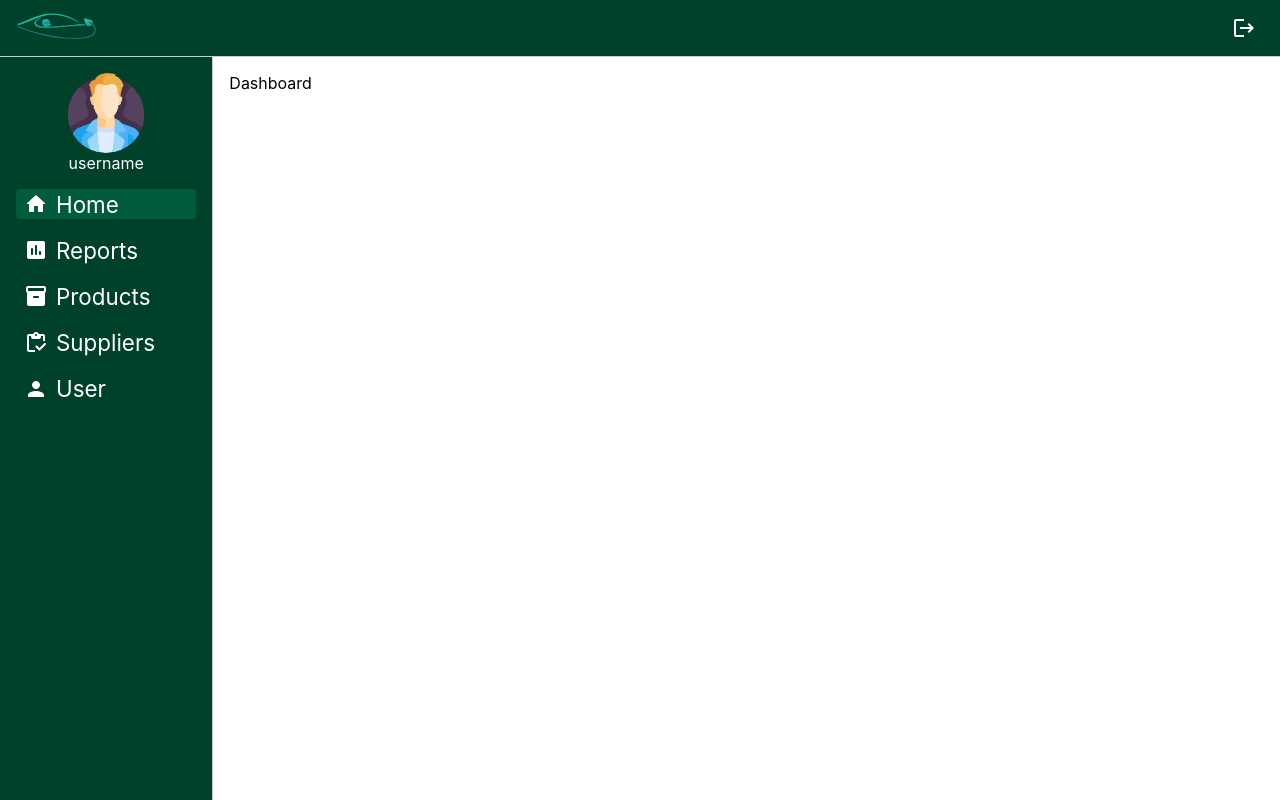
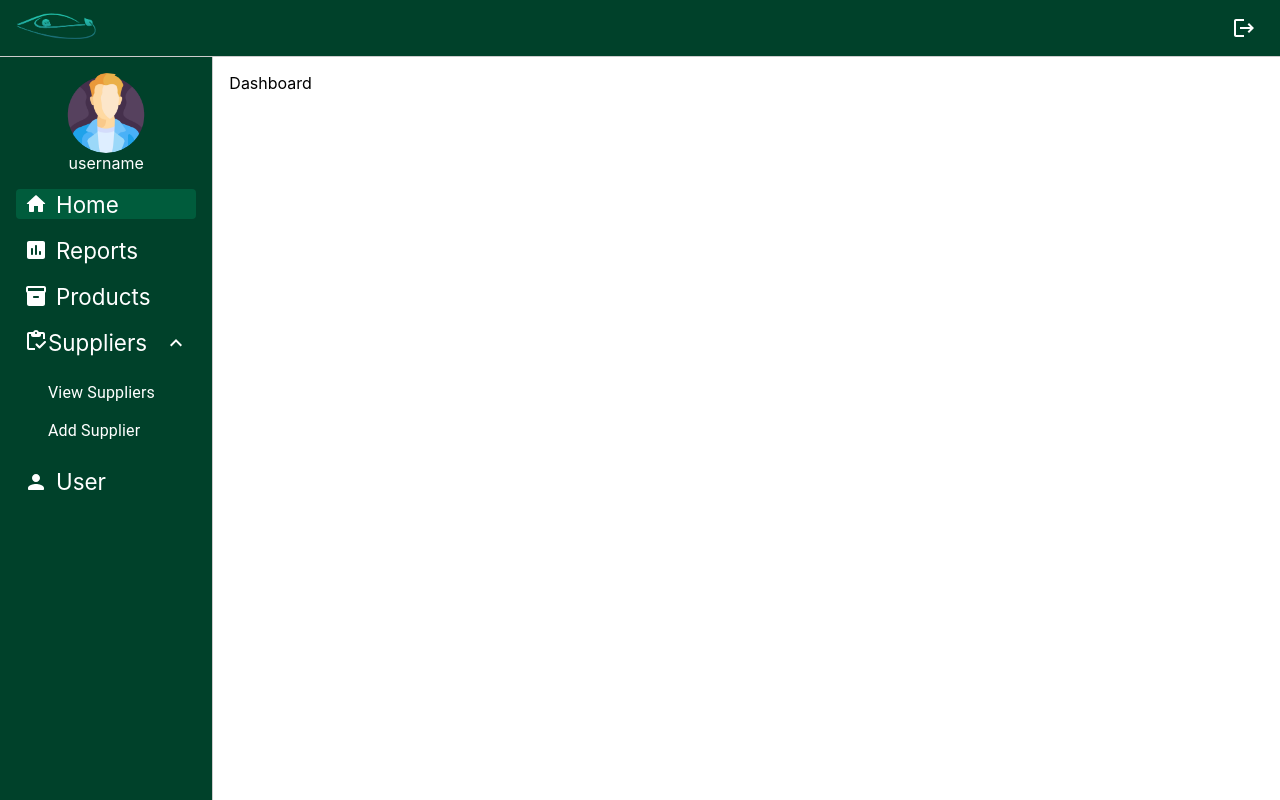
Before and after one commit to cuert-web/cuert-inventory-frontend, a React (Vite) app: page /dashboard in a window 1280 px wide. Built offline with nearby package versions, Linux system fonts and the light colour scheme; sample sign-in values are in the browser's storage.

Commit message:
update sidebar

```diff
--- a/src/App.jsx
+++ b/src/App.jsx
@@ -5,8 +5,8 @@ import { QueryClient, QueryClientProvider } from "@tanstack/react-query";
 import GlobalStyles from "@/styles/GlobalStyles";
 import { Login, Signup } from "@/features/auth";
 import AppLayout from "@/layouts/AppLayout";
-import { Dashboard } from "./features/dashboard";
-import ProtectedRoute from "./components/ProtectedRoute/ProtectedRoute";
+import { Dashboard } from "@/features/dashboard";
+import ProtectedRoute from "@/components/ProtectedRoute/ProtectedRoute";
 
 const queryClient = new QueryClient({
   defaultOptions: {
--- a/src/components/Sidebar/Sidebar.jsx
+++ b/src/components/Sidebar/Sidebar.jsx
@@ -1,18 +1,38 @@
-import { Avatar } from "@mui/material";
+import {
+  Avatar,
+  Collapse,
+  List,
+  // ListItemButton,
+  // ListItemIcon,
+  ListItemText,
+} from "@mui/material";
 import {
   AvatarContainer,
+  IconDiv,
   StyledAside,
   StyledList,
+  StyledListItem,
+  StyledListItemButton,
   StyledNavLink,
 } from "./Sidebar.styled";
 import avatar from "@/assets/avatar.png";
 import HomeRoundedIcon from "@mui/icons-material/HomeRounded";
 import AssessmentRoundedIcon from "@mui/icons-material/AssessmentRounded";
-import Inventory2RoundedIcon from '@mui/icons-material/Inventory2Rounded';
-import InventoryRoundedIcon from '@mui/icons-material/InventoryRounded';
-import PersonRoundedIcon from '@mui/icons-material/PersonRounded';
+import Inventory2RoundedIcon from "@mui/icons-material/Inventory2Rounded";
+import InventoryRoundedIcon from "@mui/icons-material/InventoryRounded";
+import PersonRoundedIcon from "@mui/icons-material/PersonRounded";
+import { ExpandLess, ExpandMore } from "@mui/icons-material";
+import { useState } from "react";
+import { useNavigate } from "react-router";
 
 const Sidebar = () => {
+  const [openSuppliers, setOpenSuppliers] = useState(true);
+  const navigate = useNavigate();
+
+  const handleClick = () => {
+    setOpenSuppliers(!openSuppliers);
+  };
+
   return (
     <StyledAside>
       <AvatarContainer>
@@ -39,11 +59,24 @@ const Sidebar = () => {
           </StyledNavLink>
         </li>
         <li>
-          <StyledNavLink to="/suppliers">
-            <InventoryRoundedIcon />
-            <p>Suppliers</p>
-          </StyledNavLink>
+          <StyledListItem onClick={handleClick}>
+            <IconDiv>
+              <InventoryRoundedIcon />
+              <p>Suppliers</p>
+            </IconDiv>
+            {openSuppliers ? <ExpandLess /> : <ExpandMore />}
+          </StyledListItem>
         </li>
+        <Collapse in={openSuppliers} timeout="auto" unmountOnExit>
+          <List component="div" disablePadding>
+            <StyledListItemButton sx={{p:0.4, pl: 4 }} onClick={()=>navigate("/suppliers")}>
+              <ListItemText primary="View Suppliers" />
+            </StyledListItemButton>
+            <StyledListItemButton sx={{p:0.4,  pl: 4 }} onClick={()=>navigate("/suppliers/add-supplier")}>
+              <ListItemText primary="Add Supplier" />
+            </StyledListItemButton>
+          </List>
+        </Collapse>
         <li>
           <StyledNavLink to="/user">
             <PersonRoundedIcon />
--- a/src/components/Sidebar/Sidebar.styled.js
+++ b/src/components/Sidebar/Sidebar.styled.js
@@ -1,4 +1,4 @@
-import { styled } from "@mui/material";
+import { ListItemButton, styled } from "@mui/material";
 import { NavLink } from "react-router-dom";
 
 export const StyledAside = styled("aside")`
@@ -47,3 +47,34 @@ export const StyledNavLink = styled(NavLink)`
     font-size: 1.2rem;
   }
 `;
+
+export const StyledListItem = styled("div")`
+  display: flex;
+  gap: 8px;
+  font-size: 1.4rem;
+  align-items: center;
+  padding: 0.1rem 0.5rem;
+  border-radius: 4px;
+  justify-content: space-between;
+
+  &.active,
+  &:hover {
+    background-color: rgba(0, 255, 172, 0.14);
+  }
+
+  @media (max-width: 1000px) {
+    font-size: 1.2rem;
+  }
+`;
+
+export const IconDiv = styled("div")`
+  display: flex;
+`;
+
+export const StyledListItemButton = styled(ListItemButton)`
+  padding: 0.3rem 0.3rem;
+  border-radius: 4px;
+  &:hover {
+    background-color: rgba(0, 255, 172, 0.14);
+  }
+`;
```
